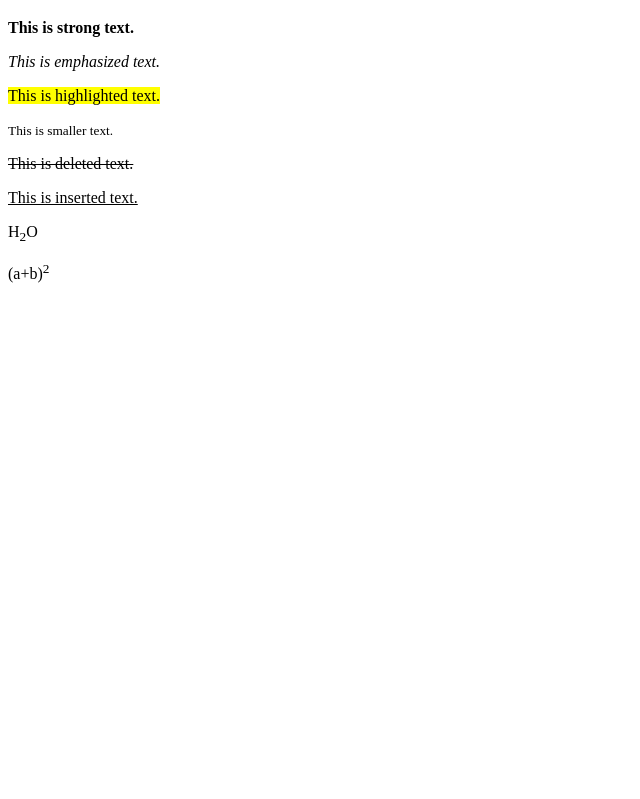
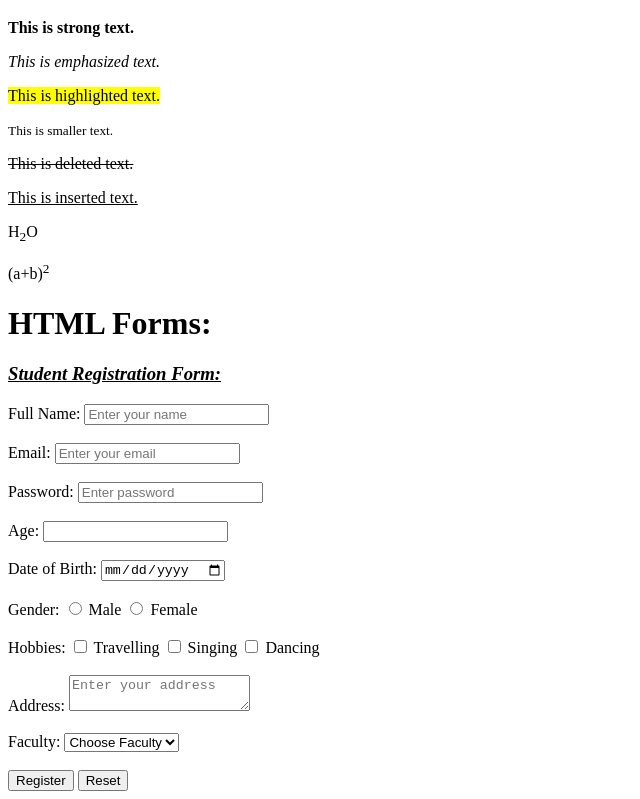
Before and after one commit to KrishalaDahal/web-tech, a plain HTML site: page home.html in a window 1280 px wide. Shown: the part 1162-1961 px from the top of the page, without its empty margins (0-640 px from the left). Before the commit the page ends 1461 px from the top, so only its background shows below. Drawn offline with Linux system fonts and the light colour scheme.

Commit message:
newchanges

```diff
--- a/home.html
+++ b/home.html
@@ -48,7 +48,6 @@
             <td>20</td>
             <td>Kathmandu</td>
         </tr>
-
         <tr>
             <td>Niju</td>
             <td>21</td>
@@ -61,7 +60,6 @@
         </tr>
     </table>
         <h1>Text Formatting:</h1>
-
     <p><strong>This is strong text.</strong></p>
     <p><em>This is emphasized text.</em></p>
     <p><mark>This is highlighted text.</mark></p>
@@ -70,6 +68,46 @@
     <p><ins>This is inserted text.</ins></p>
     <p>H<sub>2</sub>O</p>
     <p>(a+b)<sup>2</sup></p>
-
+    <h1>HTML Forms:</h1>
+    <h3><i><u>Student Registration Form:</u></i></h3>
+    <form>
+        <label>Full Name:</label>
+        <input type="text" placeholder="Enter your name">
+        <br><br>
+        <label>Email:</label>
+        <input type="email" placeholder="Enter your email">
+        <br><br>
+        <label>Password:</label>
+        <input type="password" placeholder="Enter password">
+        <br><br>
+        <label>Age:</label>
+        <input type="number">
+        <br><br>
+        <label>Date of Birth:</label>
+        <input type="date">
+        <br><br>
+        <label>Gender:</label>
+        <input type="radio" name="gender"> Male
+        <input type="radio" name="gender"> Female
+        <br><br>
+        <label>Hobbies:</label>
+        <input type="checkbox"> Travelling
+        <input type="checkbox"> Singing
+        <input type="checkbox"> Dancing
+        <br><br>
+        <label>Address:</label>
+        <textarea placeholder="Enter your address"></textarea>
+        <br><br>
+        <label>Faculty:</label>
+        <select>
+            <option>Choose Faculty</option>
+            <option>Science</option>
+            <option>Management</option>
+            <option>Humanities</option>
+        </select>
+        <br><br>
+        <button type="submit">Register</button>
+        <button type="reset">Reset</button>
+    </form>
 </body>
 </html>
```
